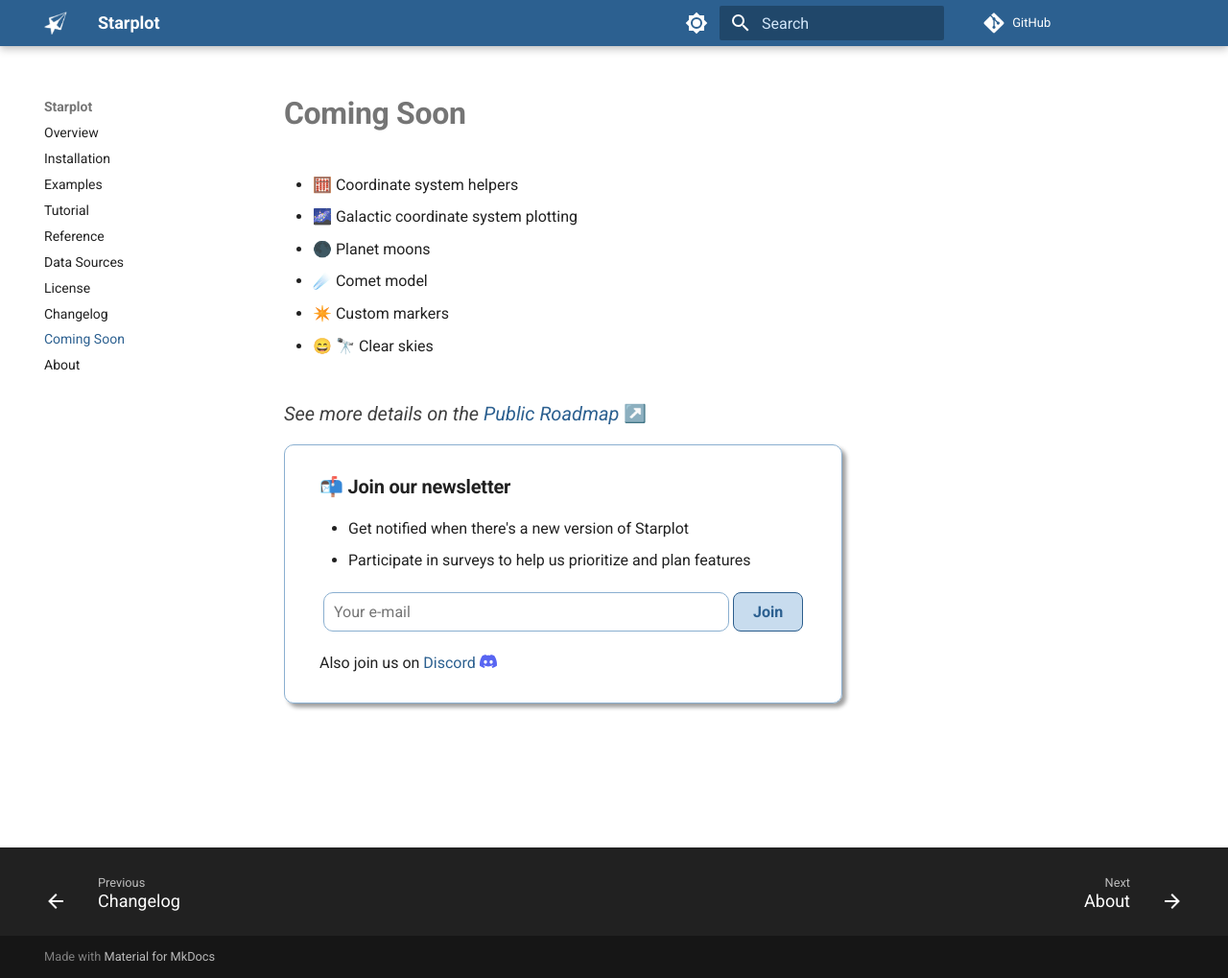
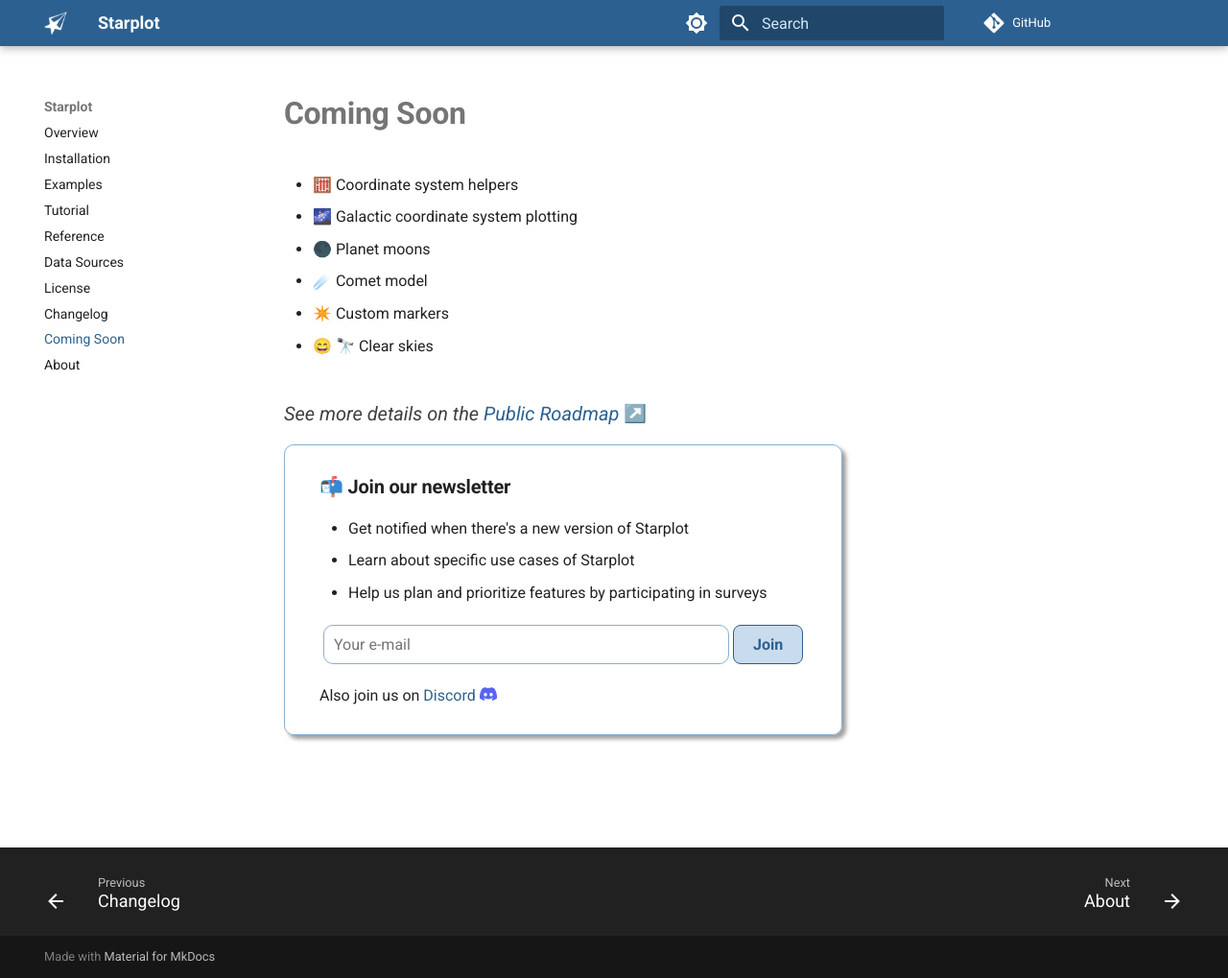
Before and after one commit to steveberardi/starplot, an MkDocs documentation site: the page built from docs/coming-soon.md, in a window 1280 px wide and 1019 px high. Shown: the whole window at 96% size. Built offline with MkDocs 1.6.1 and Material for MkDocs 9.7.7, drawn with Linux system fonts in a browser that asks for light colours; emoji names are drawn with the system emoji font; some web fonts are replaced; comment, search, counter and statistics services are not loaded.

Commit message:
use cases

```diff
--- a/docs/snippets/_newsletter.html
+++ b/docs/snippets/_newsletter.html
@@ -2,7 +2,8 @@
   <h3 class="mt-0">📬 Join our newsletter</h3>
   <ul>
     <li>Get notified when there's a new version of Starplot</li>
-    <li>Participate in surveys to help us prioritize and plan features</li>
+    <li>Learn about specific use cases of Starplot</li>
+    <li>Help us plan and prioritize features by participating in surveys</li>
   </ul>
   <form
     method="post"
```
